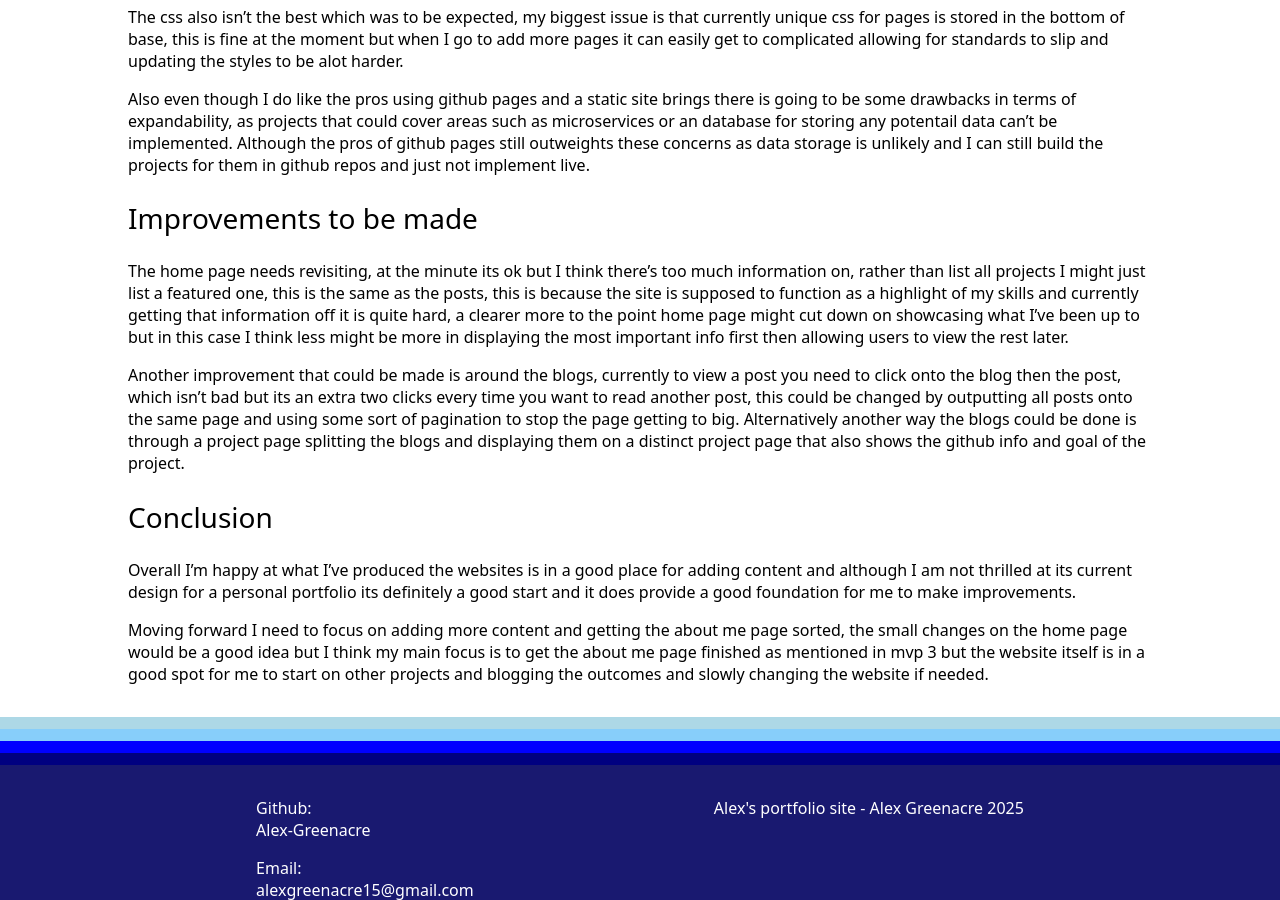
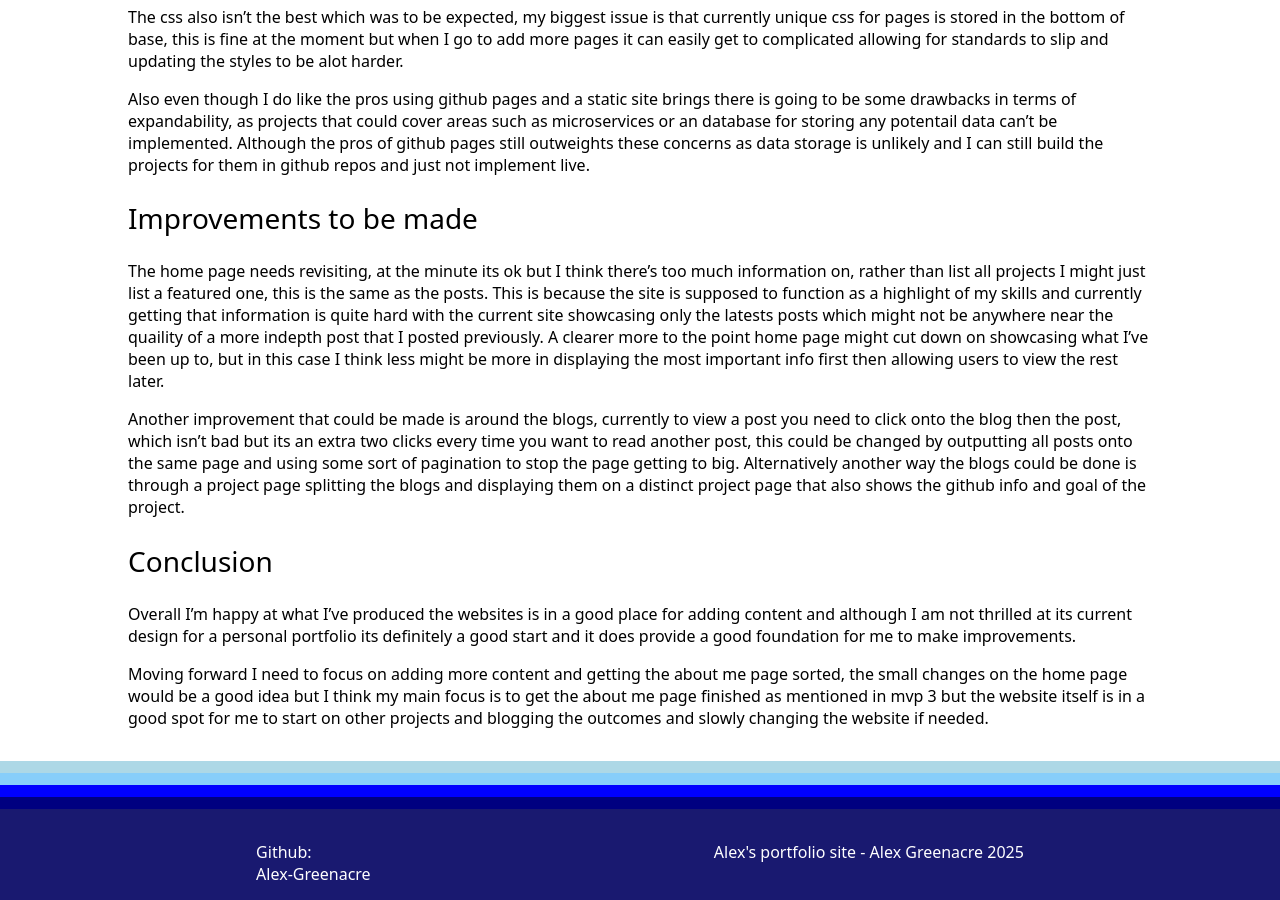
Before and after one commit to Alex-Greenacre/alex-greenacre.github.io, a Jekyll site: the page built from _posts/2025-05-29-mvp-two-now-live.markdown, in a window 1280 px wide and 900 px high, scrolled down 608 px. Built offline with Jekyll 4.4.1, drawn with Linux system fonts in a browser that asks for light colours.

```diff
--- a/_posts/2025-05-29-mvp-two-now-live.markdown
+++ b/_posts/2025-05-29-mvp-two-now-live.markdown
@@ -20,7 +20,7 @@
 
 ## Improvements to be made ##
 
-The home page needs revisiting, at the minute its ok but I think there's too much information on, rather than list all projects I might just list a featured one, this is the same as the posts, this is because the site is supposed to function as a highlight of my skills and currently getting that information off it is quite hard, a clearer more to the point home page might cut down on showcasing what I've been up to but in this case I think less might be more in displaying the most important info first then allowing users to view the rest later.
+The home page needs revisiting, at the minute its ok but I think there's too much information on, rather than list all projects I might just list a featured one, this is the same as the posts. This is because the site is supposed to function as a highlight of my skills and currently getting that information is quite hard with the current site showcasing only the latests posts which might not be anywhere near the quaility of a more indepth post that I posted previously. A clearer more to the point home page might cut down on showcasing what I've been up to, but in this case I think less might be more in displaying the most important info first then allowing users to view the rest later.
 
 Another improvement that could be made is around the blogs, currently to view a post you need to click onto the blog then the post, which isn't bad but its an extra two clicks every time you want to read another post, this could be changed by outputting all posts onto the same page and using some sort of pagination to stop the page getting to big. Alternatively another way the blogs could be done is through a project page splitting the blogs and displaying them on a distinct project page that also shows the github info and goal of the project.
 
```
